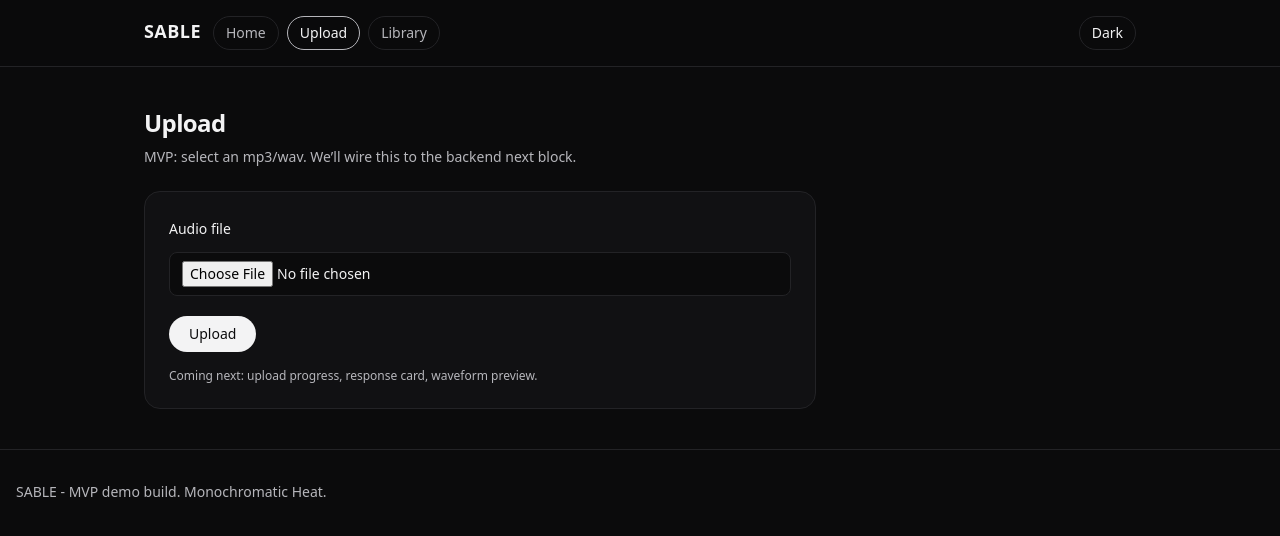
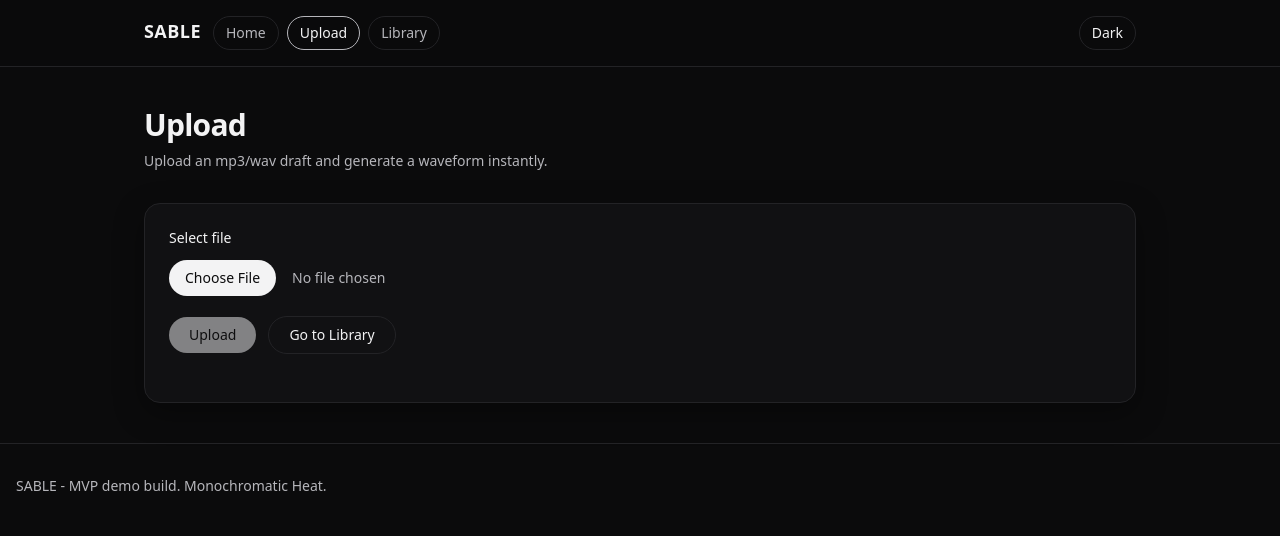
Before and after one commit to shvdxw4/SABLEv2, a React app in the folder frontend/: page /upload in a window 1280 px wide. Shown: the top 536 px of the page. Built offline with nearby package versions, Linux system fonts and the light colour scheme; no server answers; the HTML template or start-up script is replaced by a standard one.

Commit message:
feat: upload page wired to backend (FormData + states + waveform preview)

```diff
--- /dev/null
+++ b/frontend/src/api/upload.ts
@@ -0,0 +1,26 @@
+import { API_BASE_URL } from "../config";
+
+export type UploadResponse = {
+  filename: string;
+  duration_sec: number;
+  uploaded_at?: string;
+  audio_path?: string;
+  waveform_image?: string;
+};
+
+export async function uploadAudio(file: File): Promise<UploadResponse> {
+    const form = new FormData();
+    form.append("file", file);
+    console.log("UPLOAD ->", `${API_BASE_URL}/audio?upload`);
+    const res = await fetch(`${API_BASE_URL}/audio/upload`, {
+        method: "POST",
+        body: form,
+    });
+
+    if (!res.ok) {
+        const text = await res.text().catch(() => "");
+        throw new Error(`Upload failed: ${res.status} ${text}`);
+   }
+
+  return res.json();
+}
--- a/frontend/src/pages/Upload.tsx
+++ b/frontend/src/pages/Upload.tsx
@@ -1,26 +1,143 @@
+import { useMemo, useState } from "react";
+import { Link } from "react-router-dom";
+import { uploadAudio, type UploadResponse } from "../api/upload";
+import { API_BASE_URL } from "../config";
+
+type UploadState =
+  | { status: "idle" }
+  | { status: "uploading"; filename: string }
+  | { status: "success"; data: UploadResponse }
+  | { status: "error"; detail: string };
+
 export default function Upload() {
+  const [file, setFile] = useState<File | null>(null);
+  const [state, setState] = useState<UploadState>({ status: "idle" });
+
+  const isValidType = useMemo(() => {
+    if (!file) return true;
+    const name = file.name.toLowerCase();
+    return name.endsWith(".mp3") || name.endsWith(".wav");
+  }, [file]);
+
+  async function handleUpload() {
+    if (!file) {
+      setState({ status: "error", detail: "Pick an mp3 or wav first." });
+      return;
+    }
+    if (!isValidType) {
+      setState({ status: "error", detail: "Only .mp3 or .wav files are allowed." });
+      return;
+    }
+
+    setState({ status: "uploading", filename: file.name });
+
+    try {
+      const data = await uploadAudio(file);
+      setState({ status: "success", data });
+    } catch (e: any) {
+      setState({ status: "error", detail: e?.message ?? "Upload failed." });
+    }
+  }
+
+  const waveformUrl =
+    state.status === "success"
+      ? `${API_BASE_URL}/audio/${encodeURIComponent(state.data.filename)}/waveform`
+      : null;
+
   return (
-    <div className="max-w-2xl">
-      <h2 className="text-2xl font-semibold tracking-tight">Upload</h2>
-      <p className="mt-2 text-sm text-black/70 dark:text-sable-muted">
-        MVP: select an mp3/wav. We’ll wire this to the backend next block.
-      </p>
+    <div>
+      <div className="mb-8">
+        <h1 className="text-3xl font-semibold tracking-tight">Upload</h1>
+        <p className="mt-2 text-sm text-black/70 dark:text-sable-muted">
+          Upload an mp3/wav draft and generate a waveform instantly.
+        </p>
+      </div>
 
-      <div className="mt-6 rounded-2xl border border-black/10 bg-white p-6 dark:border-sable-border dark:bg-sable-panel">
-        <label className="text-sm font-medium">Audio file</label>
+      {/* PICKER */}
+      <div className="rounded-2xl border border-black/10 bg-white p-6 shadow-sm dark:border-sable-border dark:bg-sable-panel dark:shadow-soft">
+        <label className="block text-sm font-medium">Select file</label>
+
         <input
           type="file"
-          className="mt-3 block w-full cursor-pointer rounded-lg border border-black/10 bg-white px-3 py-2 text-sm dark:border-sable-border dark:bg-sable-bg"
-          accept=".mp3,.wav"
+          accept=".mp3,.wav,audio/mpeg,audio/wav"
+          className="mt-3 block w-full cursor-pointer text-sm text-black/70 file:mr-4 file:rounded-full file:border-0 file:bg-black file:px-4 file:py-2 file:text-sm file:font-medium file:text-white hover:file:opacity-90 dark:text-sable-muted dark:file:bg-sable-text dark:file:text-sable-bg"
+          onChange={(e) => {
+            const f = e.target.files?.[0] ?? null;
+            setFile(f);
+            setState({ status: "idle" });
+          }}
         />
 
-        <button className="mt-5 rounded-full bg-black px-5 py-2 text-sm font-medium text-white transition hover:opacity-90 dark:bg-sable-text dark:text-sable-bg">
-          Upload
-        </button>
+        {!isValidType && file && (
+          <p className="mt-3 text-sm text-red-600">Only .mp3 or .wav files are allowed.</p>
+        )}
 
-        <p className="mt-4 text-xs text-black/60 dark:text-sable-muted">
-          Coming next: upload progress, response card, waveform preview.
-        </p>
+        <div className="mt-5 flex flex-wrap items-center gap-3">
+          <button
+            onClick={handleUpload}
+            disabled={!file || !isValidType || state.status === "uploading"}
+            className="rounded-full bg-black px-5 py-2 text-sm font-medium text-white transition hover:opacity-90 disabled:cursor-not-allowed disabled:opacity-50 dark:bg-sable-text dark:text-sable-bg"
+          >
+            {state.status === "uploading" ? "Uploading…" : "Upload"}
+          </button>
+
+          <Link
+            to="/library"
+            className="rounded-full border border-black/15 px-5 py-2 text-sm font-medium text-black transition hover:border-black/30 dark:border-sable-border dark:text-sable-text dark:hover:border-sable-muted"
+          >
+            Go to Library
+          </Link>
+
+          {file && (
+            <span className="text-sm text-black/60 dark:text-sable-muted">
+              Selected: {file.name}
+            </span>
+          )}
+        </div>
+
+        {/* STATUS */}
+        <div className="mt-6">
+          {state.status === "error" && (
+            <div className="rounded-xl border border-black/10 bg-white p-4 text-sm dark:border-sable-border dark:bg-sable-bg">
+              <p className="text-black/70 dark:text-sable-muted">
+                <span className="font-medium text-red-600">Error</span> — {state.detail}
+              </p>
+            </div>
+          )}
+
+          {state.status === "uploading" && (
+            <div className="rounded-xl border border-black/10 bg-white p-4 text-sm dark:border-sable-border dark:bg-sable-bg">
+              <p className="text-black/70 dark:text-sable-muted">
+                Uploading: <span className="font-medium">{state.filename}</span>
+              </p>
+            </div>
+          )}
+
+          {state.status === "success" && (
+            <div className="rounded-xl border border-black/10 bg-white p-4 text-sm dark:border-sable-border dark:bg-sable-bg">
+              <p className="text-black/70 dark:text-sable-muted">
+                <span className="font-medium text-black dark:text-sable-text">Uploaded</span> —{" "}
+                {state.data.filename}
+              </p>
+              <p className="mt-1 text-black/60 dark:text-sable-muted">
+                Duration:{" "}
+                {typeof state.data.duration_sec === "number"
+                  ? `${state.data.duration_sec}s`
+                  : "—"}
+              </p>
+
+              {waveformUrl && (
+                <div className="mt-4 overflow-hidden rounded-xl border border-black/10 dark:border-sable-border">
+                  <img
+                    src={waveformUrl}
+                    alt="waveform"
+                    className="h-24 w-full object-cover"
+                  />
+                </div>
+              )}
+            </div>
+          )}
+        </div>
       </div>
     </div>
   );
```
